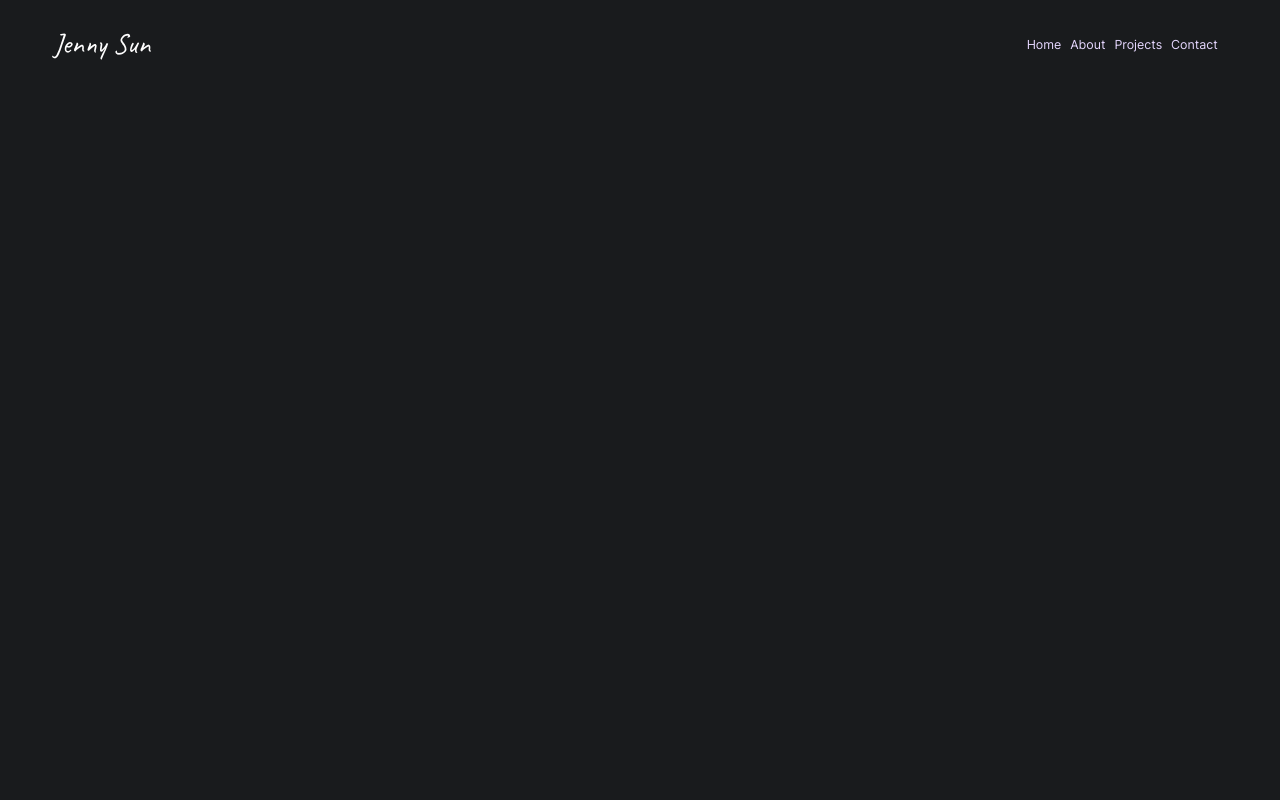
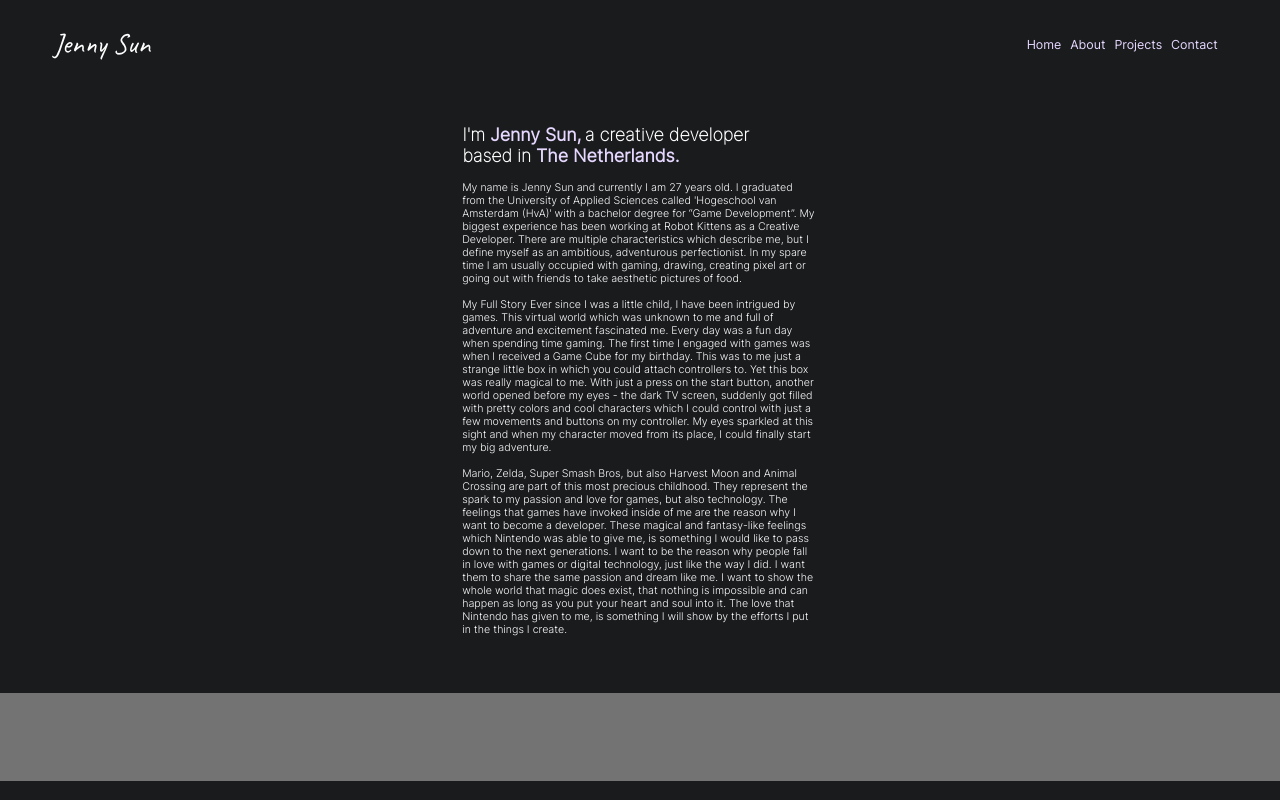
Before and after one commit to xMISSJ/portfolio, a SvelteKit app: page /about in a window 1280 px wide. Built offline with nearby package versions, Linux system fonts and the light colour scheme.

Commit message:
feat: filled about page and added components.

```diff
--- /dev/null
+++ b/src/components/Footer.svelte
@@ -0,0 +1,9 @@
+<div id="footer"></div>
+
+<style lang="scss">
+  #footer {
+    width: 100vw;
+    height: 10rem;
+    background-color: var(--color-light-grey);
+  }
+</style>
--- a/src/components/InputField.svelte
+++ b/src/components/InputField.svelte
@@ -33,7 +33,7 @@
     padding: 0.5rem;
     border: 1px solid #ccc;
     border-radius: 4px;
-    outline-color: var(--color-lilac);
+    outline-color: var(--color-dark-lilac);
   }
 
   textarea {
--- a/src/components/Menu.svelte
+++ b/src/components/Menu.svelte
@@ -2,6 +2,7 @@
   import { base } from "$app/paths";
   import { page } from "$app/stores";
   import { dev } from "$app/environment";
+  import { goto } from "$app/navigation";
 
   const paths = {
     home: "/",
@@ -9,18 +10,27 @@
     projects: "/projects/",
     contact: "/contact/",
   };
+
+  function onClick(path: string, event: MouseEvent) {
+    event.preventDefault();
+    goto(base + path);
+  }
 </script>
 
 <!-- Svelte-ignore a11y-click-events-have-key-events -->
 <!-- Svelte-ignore a11y-no-static-element-interactions -->
 <div id="menu-container">
   <a id="portfolio-user-name" href="{base}/">Jenny Sun</a>
-  <nav id="menu">
+  <nav id="menu" aria-label="Main navigation">
     {#each Object.entries(paths) as [key, path]}
       <a
         href="{base}{path}"
+        on:click|preventDefault={(event) => onClick(path, event)}
         class:selected={$page.url.pathname === (dev ? path : base + path)}
-        >{key.charAt(0).toUpperCase() + key.slice(1)}</a
+        tabindex="0"
+        aria-current={$page.url.pathname === (dev ? path : base + path)
+          ? "page"
+          : undefined}>{key.charAt(0).toUpperCase() + key.slice(1)}</a
       >
     {/each}
   </nav>
--- /dev/null
+++ b/src/components/Spacer.svelte
@@ -0,0 +1,11 @@
+<script lang="ts">
+  export let multiplier: number = 4;
+</script>
+
+<div id="spacer" style="height: {multiplier * 0.4}rem;" />
+
+<style lang="scss">
+  #spacer {
+    width: 100%;
+  }
+</style>
--- a/src/routes/+layout.svelte
+++ b/src/routes/+layout.svelte
@@ -1,16 +1,20 @@
 <script lang="ts">
+  import Footer from "../components/Footer.svelte";
   import Menu from "../components/Menu.svelte";
+  import { page } from "$app/stores";
 </script>
 
-<main>
+<main style="height: {$page.url.pathname == '/contact/' ? '100vh' : 'auto'};">
   <Menu />
   <slot />
+  {#if $page.url.pathname != "/contact/"}
+    <Footer />
+  {/if}
 </main>
 
 <style lang="scss">
   main {
     display: grid;
     grid-template-rows: 10rem auto; // Menu height
-    height: 100vh;
   }
 </style>
--- a/src/routes/about/+page.svelte
+++ b/src/routes/about/+page.svelte
@@ -0,0 +1,91 @@
+<script lang="ts">
+  import Spacer from "../../components/Spacer.svelte";
+  import { calculateAge } from "../../utils/dateUtils";
+
+  let birthDate: string = "1996-12-22";
+  const age = calculateAge(birthDate);
+</script>
+
+<section id="about-page">
+  <Spacer multiplier={10} />
+  <div id="about-me">
+    <h1>
+      <span id="default">I'm </span><span id="cursive">Jenny Sun,</span>
+      <span id="default">
+        a creative developer <br /> based in
+        <span id="cursive">The Netherlands.</span></span
+      >
+    </h1>
+    <Spacer />
+    <div id="about-description">
+      <p>
+        My name is Jenny Sun and currently I am {age} years old. I graduated from
+        the University of Applied Sciences called 'Hogeschool van Amsterdam (HvA)'
+        with a bachelor degree for “Game Development”. My biggest experience has
+        been working at Robot Kittens as a Creative Developer. There are multiple
+        characteristics which describe me, but I define myself as an ambitious, adventurous
+        perfectionist. In my spare time I am usually occupied with gaming, drawing,
+        creating pixel art or going out with friends to take aesthetic pictures of
+        food.
+        <br /><br />
+        My Full Story Ever since I was a little child, I have been intrigued by games.
+        This virtual world which was unknown to me and full of adventure and excitement
+        fascinated me. Every day was a fun day when spending time gaming. The first
+        time I engaged with games was when I received a Game Cube for my birthday.
+        This was to me just a strange little box in which you could attach controllers
+        to. Yet this box was really magical to me. With just a press on the start
+        button, another world opened before my eyes - the dark TV screen, suddenly
+        got filled with pretty colors and cool characters which I could control with
+        just a few movements and buttons on my controller. My eyes sparkled at this
+        sight and when my character moved from its place, I could finally start my
+        big adventure.
+        <br /><br />
+        Mario, Zelda, Super Smash Bros, but also Harvest Moon and Animal Crossing
+        are part of this most precious childhood. They represent the spark to my
+        passion and love for games, but also technology. The feelings that games
+        have invoked inside of me are the reason why I want to become a developer.
+        These magical and fantasy-like feelings which Nintendo was able to give me,
+        is something I would like to pass down to the next generations. I want to
+        be the reason why people fall in love with games or digital technology, just
+        like the way I did. I want them to share the same passion and dream like
+        me. I want to show the whole world that magic does exist, that nothing is
+        impossible and can happen as long as you put your heart and soul into it.
+        The love that Nintendo has given to me, is something I will show by the efforts
+        I put in the things I create.
+      </p>
+    </div>
+    <Spacer multiplier={16} />
+  </div>
+</section>
+
+<style lang="scss">
+  #about-page {
+    display: flex;
+    flex-direction: column;
+    align-items: center;
+  }
+
+  #about-me {
+    display: flex;
+    flex-direction: column;
+    align-items: start;
+    width: 40rem;
+  }
+
+  #default {
+    font-family: "Inter Thin", sans-serif;
+    font-size: 2rem;
+    color: white;
+  }
+
+  #cursive {
+    font-family: "Inter Light", sans-serif;
+    font-size: 2rem;
+    color: var(--color-lilac);
+  }
+
+  #about-description {
+    font-family: "Inter Light", sans-serif;
+    font-size: 1.2rem;
+  }
+</style>
--- a/src/routes/contact/+page.svelte
+++ b/src/routes/contact/+page.svelte
@@ -85,6 +85,7 @@
     box-sizing: border-box;
     padding: 2rem;
     max-width: 600px;
+    margin-bottom: 5rem;
   }
 
   #contact-form {
--- /dev/null
+++ b/src/utils/dateUtils.js
@@ -0,0 +1,13 @@
+export function calculateAge(birthdate) {
+  const birthDate = new Date(birthdate);
+  const today = new Date();
+
+  let age = today.getFullYear() - birthDate.getFullYear();
+  const m = today.getMonth() - birthDate.getMonth();
+
+  if (m < 0 || (m === 0 && today.getDate() < birthDate.getDate())) {
+    age--;
+  }
+
+  return age;
+}
--- a/static/fonts/fonts.css
+++ b/static/fonts/fonts.css
@@ -6,6 +6,20 @@
 }
 
 @font-face {
+  font-family: "Inter Thin";
+  font-style: normal;
+  font-weight: 400;
+  src: url("./Inter-Thin.ttf");
+}
+
+@font-face {
+  font-family: "Inter Light";
+  font-style: normal;
+  font-weight: 400;
+  src: url("./Inter-Light.ttf");
+}
+
+@font-face {
   font-family: "Caveat";
   font-style: normal;
   font-weight: 400;
--- a/static/global.css
+++ b/static/global.css
@@ -1,6 +1,7 @@
 :root {
   --background-color: #191b1d;
   --color-dark-grey: #191b1d;
+  --color-light-grey: #737373;
   --color-lilac: #e6d7ff;
   --color-dark-lilac: #d2afff;
   --text-color: white;
```
Also changed, not shown: src/components/Typography.svelte (added), static/fonts/Inter-Light.ttf (added), static/fonts/Inter-Thin.ttf (added).
